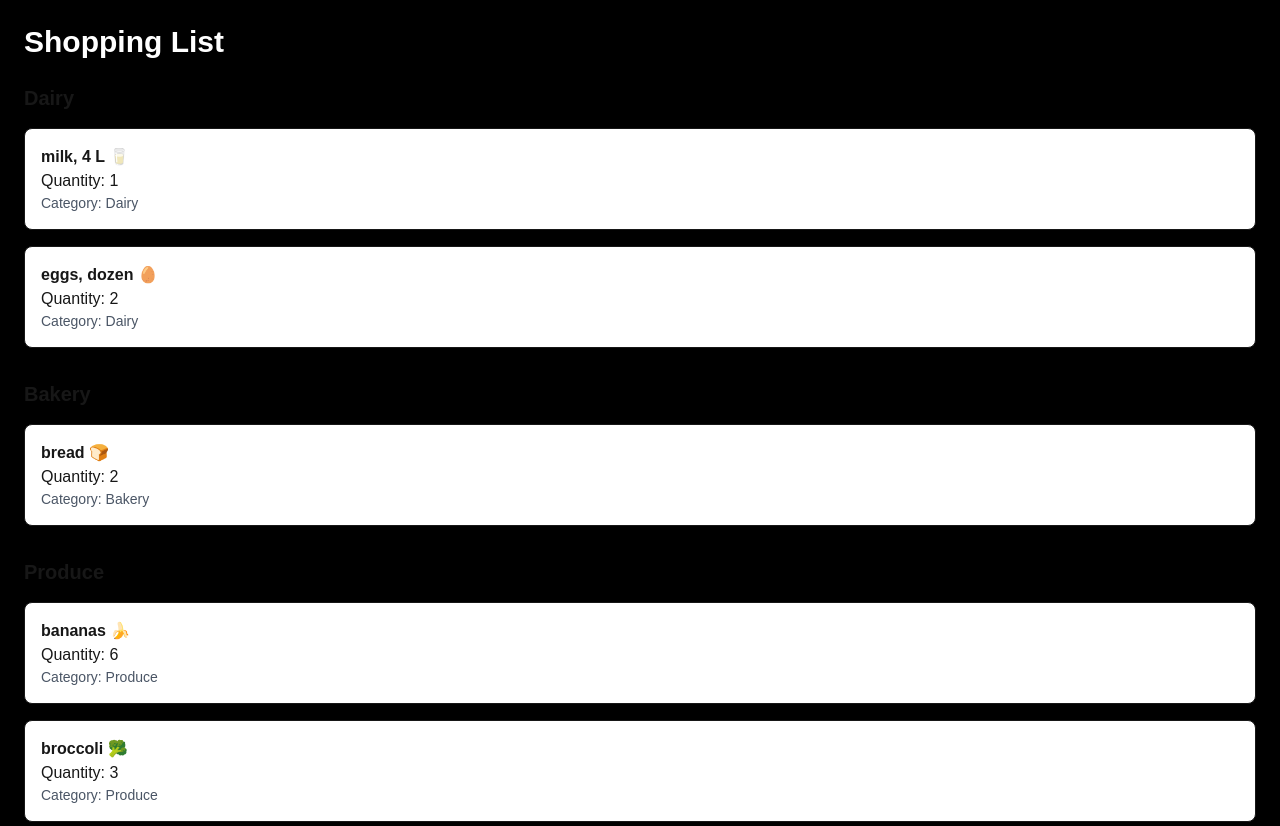
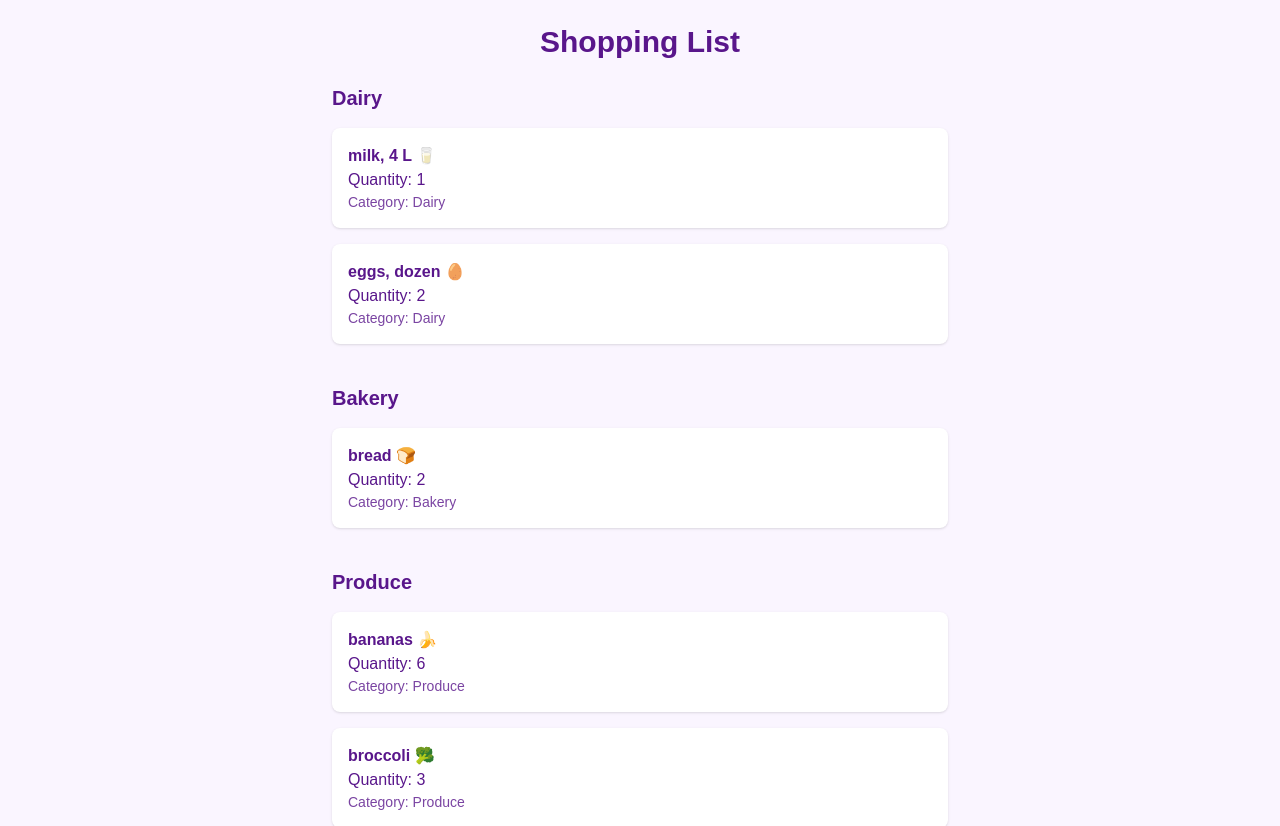
Before and after one commit to shivangthakur17/cprg306-assignments, a Next.js app: page /week-4 in a window 1280 px wide. Shown: the top 826 px of the page. Built offline with nearby package versions, Linux system fonts and the light colour scheme.

Commit message:
matched styling overall

```diff
--- a/app/week-4/item-list.js
+++ b/app/week-4/item-list.js
@@ -3,7 +3,7 @@ import items from "./items.json";
 
 export default function ItemList() {
 
-  // Group items by category using reduce()
+  // Group items by category (Week-4 requirement)
   const groupedItems = items.reduce((groups, item) => {
     const category = item.category;
 
@@ -16,7 +16,7 @@ export default function ItemList() {
   }, {});
 
   return (
-    <div className="space-y-8">
+    <div className="space-y-10">
       {Object.entries(groupedItems).map(([category, items]) => (
         <div key={category}>
           <h2 className="text-xl font-bold mb-4 capitalize">
--- a/app/week-4/item.js
+++ b/app/week-4/item.js
@@ -1,9 +1,15 @@
 export default function Item({ name, quantity, category }) {
   return (
-    <li className="bg-white p-4 rounded-lg shadow border">
+    <li
+      className="
+        p-4 rounded-lg shadow
+        bg-white text-purple-900
+        dark:bg-purple-900 dark:text-purple-100
+      "
+    >
       <p className="font-semibold">{name}</p>
       <p>Quantity: {quantity}</p>
-      <p className="capitalize text-sm text-gray-600">
+      <p className="capitalize text-sm opacity-80">
         Category: {category}
       </p>
     </li>
--- a/app/week-4/page.js
+++ b/app/week-4/page.js
@@ -2,12 +2,21 @@ import ItemList from "./item-list";
 
 export default function Page() {
   return (
-    <main className="p-6 bg-black min-h-screen">
-      <h1 className="text-3xl font-bold text-white mb-6">
+    <main
+      className="
+        min-h-screen
+        bg-purple-50 text-purple-900
+        dark:bg-black dark:text-purple-200
+        p-6
+      "
+    >
+      <h1 className="text-3xl font-bold mb-6 text-center">
         Shopping List
       </h1>
 
-      <ItemList />
+      <div className="mx-auto w-full md:w-1/2">
+        <ItemList />
+      </div>
     </main>
   );
 }
```
